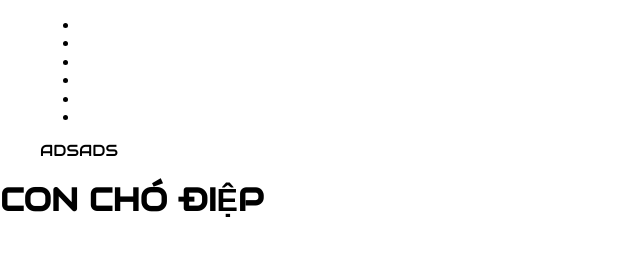
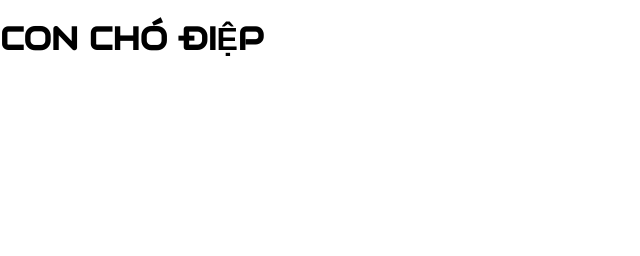
Before and after one commit to t1112000/Winter_Holiday, a plain HTML site: page index.html in a window 1280 px wide. Shown: the whole page, without its empty margins (0-640 px from the left). Drawn offline with nearby package versions, Linux system fonts and the light colour scheme; a web font is replaced by a local one.

Commit message:
Update index.html

```diff
--- a/index.html
+++ b/index.html
@@ -34,7 +34,7 @@
 
       <div class="grid">
         <nav class="header__navbar">
-          <ul class="header__navbar-list">
+          <!-- <ul class="header__navbar-list">
             <li class="header__navbar-item">
               <a class="header__navbar-item-link" href="#"></a>
             </li>
@@ -58,9 +58,8 @@
             <li class="header__navbar-item">
               <a class="header__navbar-item-link" href="#"></a>
             </li>
-          </ul>
+          </ul> -->
         </nav>
-        ADSADS
       </div>
       <h1>CON CHÓ ĐIỆP</h1>
       <div class="header__menu">
```
